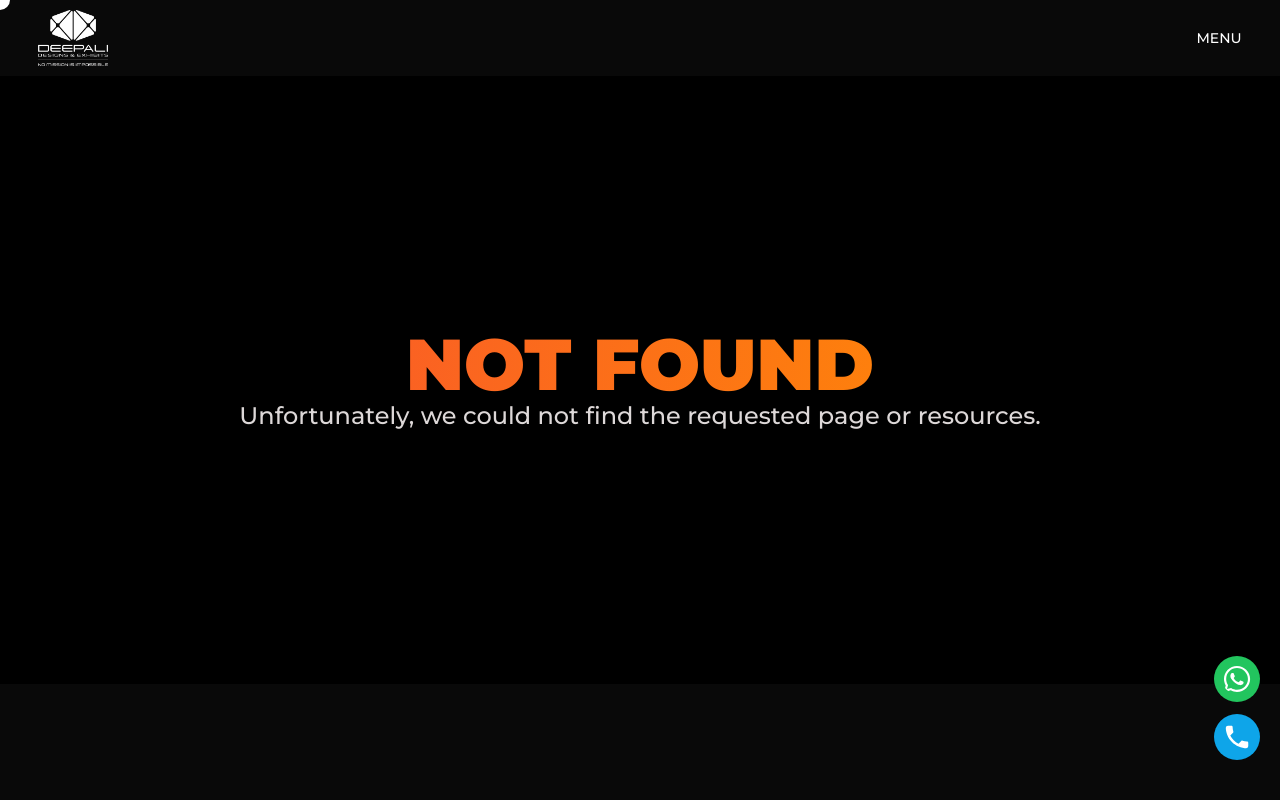
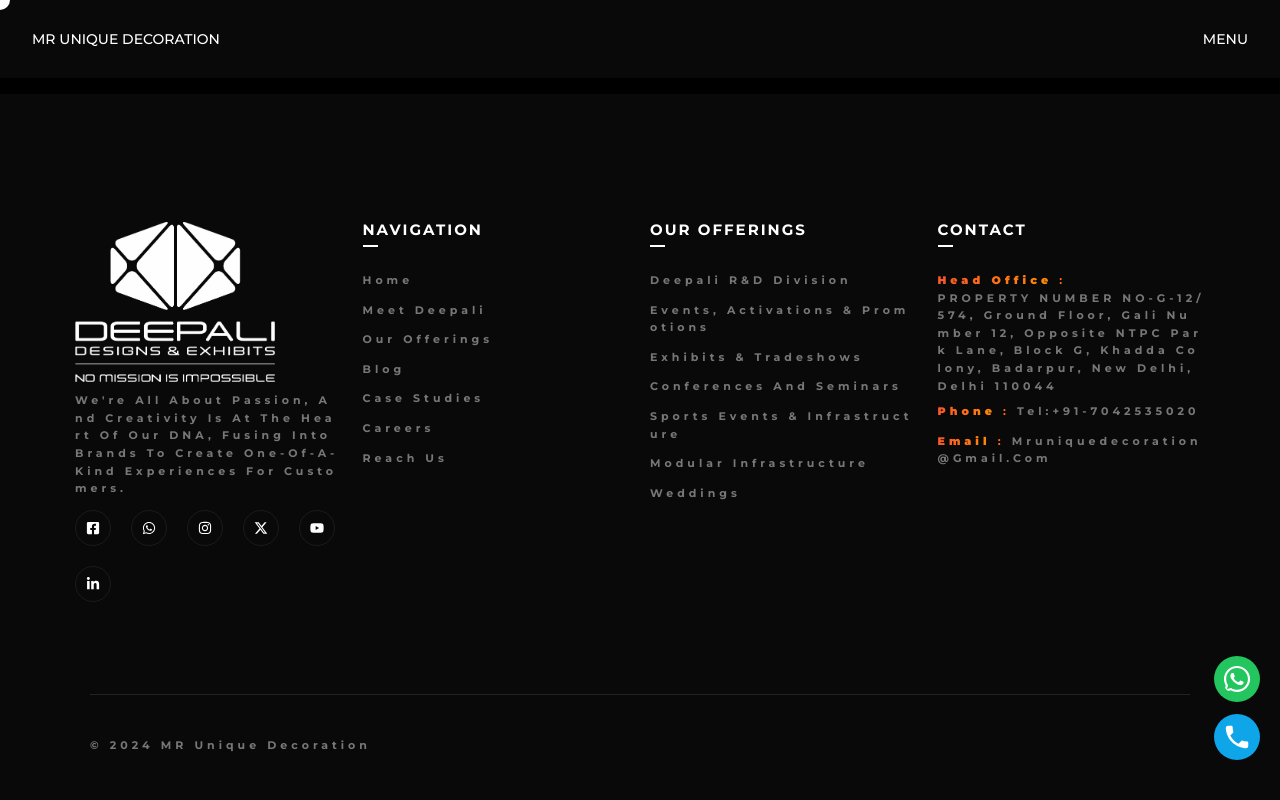
Before and after one commit to VishalKumar000/Freelance-Stall-Decorator, a Next.js app: page /blog in a window 1280 px wide. Before the commit this address had no page. Shown: the top 800 px of the page. Built offline with nearby package versions, Linux system fonts and the light colour scheme.

Commit message:
fix header

```diff
--- /dev/null
+++ b/src/app/blog/page.tsx
@@ -0,0 +1,7 @@
+import React from "react";
+
+const Blog = () => {
+  return <div>Blog</div>;
+};
+
+export default Blog;
--- a/src/components/Header.tsx
+++ b/src/components/Header.tsx
@@ -16,7 +16,7 @@ const menuLinks = [
   { label: "Our Offerings", path: "/offerings" },
   { label: "Case Studies", path: "/case-studies" },
   { label: "Careers", path: "/career" },
-  { label: "Blog", path: "https://blog.www.mruniquedecoration.in/" },
+  { label: "Blog", path: "/blog" },
   { label: "Reach Us", path: "/contact-us" },
 ];
 
@@ -65,22 +65,26 @@ const Header = () => {
   }, [isMenuOpen]);
 
   return (
-    <div className="header-menu-container bg-[#090909]" ref={container}>
+    <div
+      className="header-menu-container bg-[#090909] min-h-[75px]"
+      ref={container}
+    >
       <div className="menu-bar">
         <div
           className="menu-logo cursor-pointer"
           onMouseEnter={() => customCursorEnter("header_overlay_contrast_text")}
           onMouseLeave={customCursorLeave}
         >
-          <Link href={"/"}>
-            <Image
+          <Link href={"/"} className="flex items-center justify-center">
+            <p className="text-white">MR Unique Decoration</p>
+            {/* <Image
               src="/footer/3268white logo.png"
               alt="MR Unique Decoration"
               width={70}
               height={50}
               onMouseEnter={() => customCursorEnter("text")}
               onMouseLeave={customCursorLeave}
-            />
+            /> */}
           </Link>
         </div>
         <div
@@ -89,7 +93,7 @@ const Header = () => {
           onMouseLeave={customCursorLeave}
           onClick={toggleMenu}
         >
-          <p>Menu</p>
+          <p className="text-white">Menu</p>
         </div>
       </div>
       <div className="menu-overlay z-[9999]">
@@ -102,14 +106,15 @@ const Header = () => {
             onMouseLeave={customCursorLeave}
           >
             <Link href={"/"}>
-              <Image
+              MR Unique Decoration
+              {/* <Image
                 src="/footer/3268white logo.png"
                 alt="MR Unique Decoration"
                 width={70}
                 height={50}
                 onMouseEnter={() => customCursorEnter("text")}
                 onMouseLeave={customCursorLeave}
-              />
+              /> */}
             </Link>
           </div>
           <div
--- a/src/constants/footer.constant.tsx
+++ b/src/constants/footer.constant.tsx
@@ -9,7 +9,8 @@ import { FaLinkedinIn } from "react-icons/fa";
 export const NAVIGATION_DATA = [
   { link: "/", title: "Home" },
   { link: "/about-us", title: "Meet Deepali" },
-  { title: "Our Offerings", link: "/offerings" },
+  { link: "/offerings", title: "Our Offerings" },
+  { link: "/blog", title: "Blog" },
   { link: "/case-studies", title: "Case Studies" },
   { link: "/career", title: "Careers" },
   { link: "/contact-us", title: "Reach Us" },
--- a/src/styles/Header.css
+++ b/src/styles/Header.css
@@ -4,7 +4,6 @@
 
 .header-menu-container a,
 .header-menu-container p {
-    color: #ffffff;
   text-decoration: none;
   text-transform: uppercase;
   font-size: 14px;
@@ -12,8 +11,6 @@
   line-height: 100%;
 }
 
-
-.header-menu-container .menu-bar,
 .header-menu-container .menu-overlay {
   position: fixed;
   top: 0;
@@ -24,24 +21,32 @@
   justify-content: space-between;
   align-items: center;
   z-index: 3;
-    color: #ffffff;
+  /* color: #ffffff; */
+  /* color: #000; */
 }
 
 .header-menu-container .menu-bar {
   position: relative;
   background: #090909;
   padding: 10px 3vw;
+  height: 100%;
+  display: flex;
+  justify-content: space-between;
+  align-items: center;
+  z-index: 3;
+  padding: 2em;
 }
 
 .header-menu-container .menu-bar a,
 .header-menu-container .menu-open p {
-    color: #ffffff;
+  /* color: #ffffff; */
+  /* color: #000; */
   cursor: pointer;
 }
 
 .header-menu-container .menu-close p {
-    /* color: #000; */
-    color: #fff;
+  color: #000;
+  /* color: #fff; */
   cursor: pointer;
 }
 
@@ -53,7 +58,8 @@
   height: 100vh;
   padding: 2em;
   /* background: #c5fb45; */
-    background: linear-gradient(90deg, #f9572a, #ff8a05);
+  /* background: linear-gradient(90deg, #f9572a, #ff8a05); */
+  background-color: white;
   z-index: 3;
   display: flex;
   flex-direction: column;
@@ -61,8 +67,8 @@
 }
 
 .header-menu-container .menu-overlay-bar {
-    /* color: #262626; */
-    color: #fff;
+  color: #262626;
+  /* color: #fff; */
   width: 100%;
   display: flex;
   align-items: center;
@@ -117,8 +123,8 @@
 }
 
 .header-menu-container .menu-link-item-holder a {
-    /* color: #000; */
-    color: #fff;
+  color: #000;
+  /* color: #fff; */
   font-size: 45px;
   font-weight: 400;
   letter-spacing: -0.02em;
@@ -137,7 +143,7 @@
   align-items: center;
 }
 
-@media (max-width:900px) {
+@media (max-width: 900px) {
   .header-menu-container .menu-close-icon {
     display: none;
   }
@@ -156,7 +162,7 @@
   }
 }
 
-@media (max-width:600px) {
+@media (max-width: 600px) {
   .header-menu-container .menu-copy {
     justify-content: center;
   }
```
Lines whose indentation alone changed are shown as unchanged.
